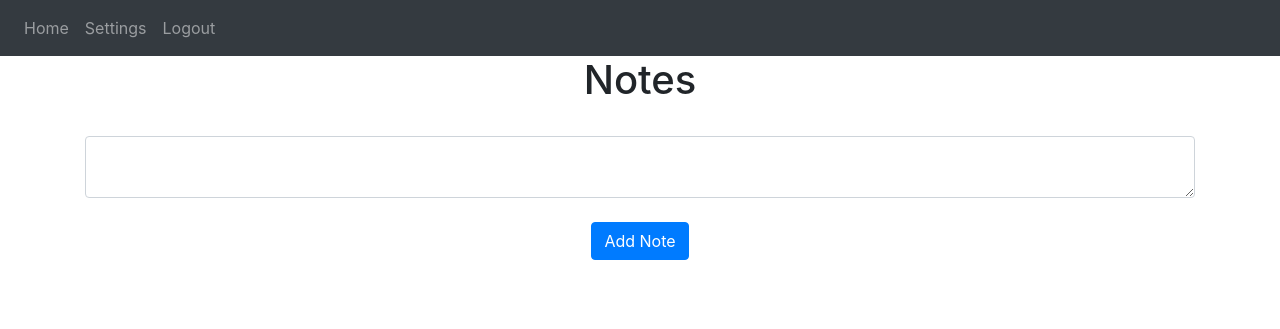
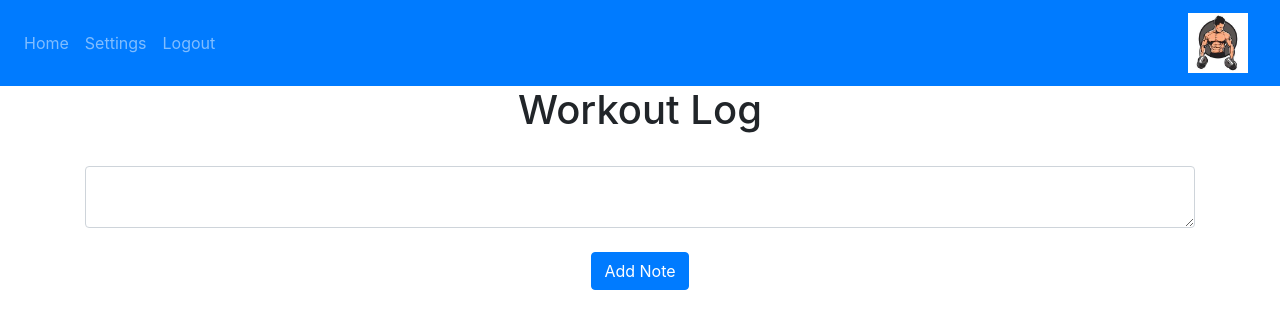
Before and after one commit to DominickN64/Fitness-Tracker, a Flask app: page / in a window 1280 px wide. Shown: the top 329 px of the page. Run offline with Flask 3, Linux system fonts and the light colour scheme; a user stored in the database is signed in; some libraries are stand-ins or nearby versions.

Commit message:
ui/style changes

```diff
--- a/website/auth.py
+++ b/website/auth.py
@@ -79,7 +79,7 @@ def sign_up():
 @auth.route("/settings/changePassword", methods = [ "POST"])
 def changePassword():
     if request.method == "POST":
-        password = request.form["changedPassword"]
+        password = request.form.get("password")
         if len(password) < 1:
             flash("Please enter a password")
         else:
--- a/website/templates/base.html
+++ b/website/templates/base.html
@@ -20,7 +20,7 @@
 </head>
 
 <body>
-  <nav class="navbar navbar-expand-lg navbar-dark bg-dark">
+  <nav class="navbar navbar-expand-lg navbar-dark bg-primary">
 
     <button class="navbar-toggler" type = "button" data-toggle="collapse" data-target = "#navbar">
       <span class = "navbar-toggler-icon"></span>
@@ -38,6 +38,11 @@
         {%endif%}
       </div>
     </div>
+
+    <div class="navbar-brand ml-auto">
+      <img src="{{ url_for('static', filename='images/fitness-logo-vector.jpg') }}" alt="Logo" style="height: 60px;">
+
+  </div>
 
   </nav>
 
--- a/website/templates/home.html
+++ b/website/templates/home.html
@@ -4,10 +4,10 @@
 
 {%block content %}
 
-<h1 align="center">Notes</h1>
+<h1 align="center">Workout Log</h1>
 <ul class = "list-group list-group-flush" id = "notes">
 {%for note in user.notes%}
-<li class = "list-group-item">{{note.data}}
+<li class = "list-group-item"><div style="text-align:center">{{note.date}}</div><br>{{note.data}}<br>
     <button type="button" class="close" onClick="deleteNote({{ note.id }})">
         <span aria-hidden="true">&times;</span>
       </button>
--- a/website/views.py
+++ b/website/views.py
@@ -3,6 +3,7 @@ from flask_login import  login_required, current_user
 from .models import Note
 from . import db
 import json
+
 
 
 views = Blueprint("views", __name__)
@@ -18,10 +19,10 @@ def home():
             flash("Note is too short",category = "error")
 
         else:
-            new_note = Note(data = note, user_id = current_user.id)
+            new_note = Note(data = note, user_id = current_user.id )
             db.session.add(new_note)
             db.session.commit()
-            flash("Note added",category = "success")
+            flash("Lift added",category = "success")
 
 
 
```
Also changed, not shown: instance/database.db, website/models.py (line endings or trailing spaces), website/static/images/fitness-logo-vector.jpg (added).
